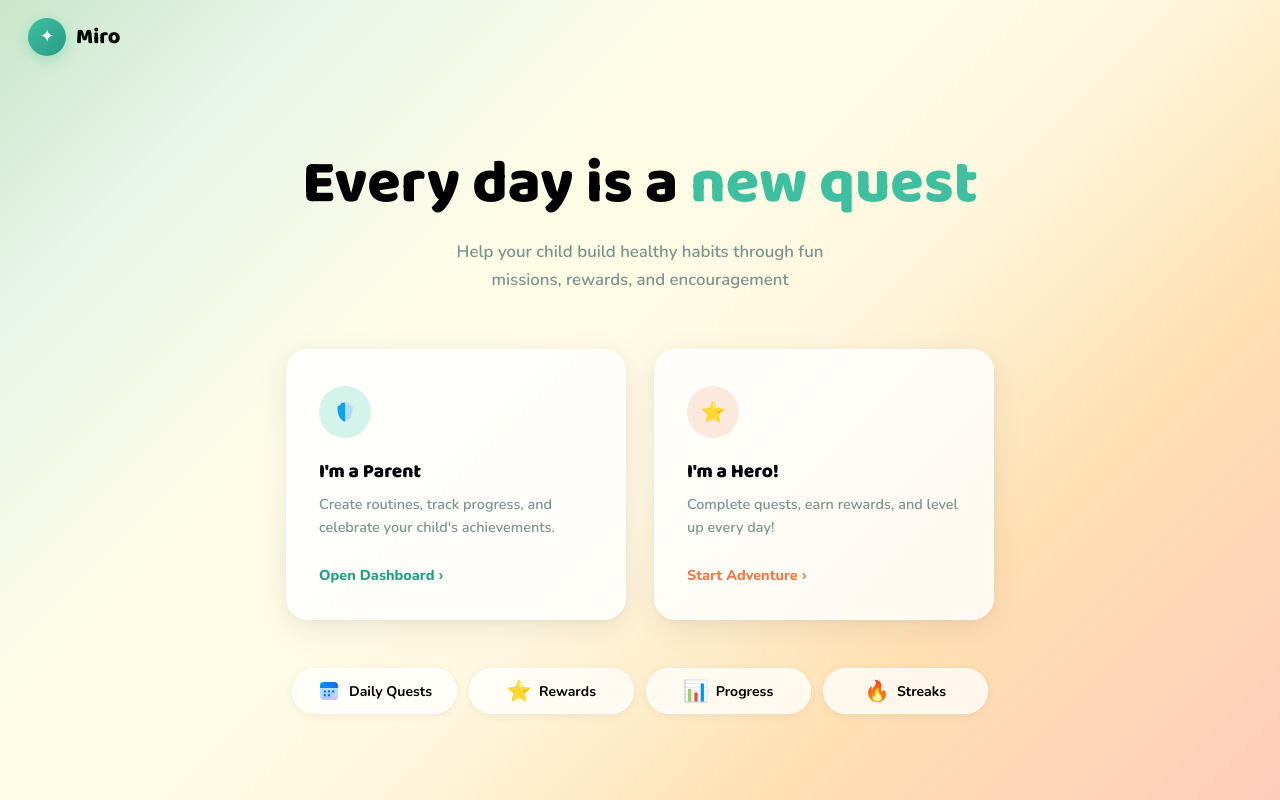
After one commit to integeek/Nevo, a PHP site: page /Page/HomeLogin.php in a window 1280 px wide. The commit adds this page. Run offline with PHP 8.4, Linux system fonts and the light colour scheme.

Commit message:
feat(home-login): add php role routing

```diff
--- /dev/null
+++ b/View/Page/HomeLogin.php
@@ -0,0 +1,113 @@
+<?php
+  session_start();
+
+  $errorMessage = $_SESSION["error"] ?? "";
+  unset($_SESSION["error"]);
+
+  $controllerPath = "../../Controller/HomeLogin/HomeLogin.php";
+
+  $cards = [
+    [
+      "role" => "parent",
+      "id" => "parent-card",
+      "color" => "teal",
+      "icon" => "../Assets/img/icon-shield.svg",
+      "iconAlt" => "shield icon",
+      "title" => "I'm a Parent",
+      "description" => "Create routines, track progress, and celebrate your child's achievements.",
+      "linkText" => "Open Dashboard",
+    ],
+    [
+      "role" => "child",
+      "id" => "hero-card",
+      "color" => "coral",
+      "icon" => "../Assets/img/icon-star.svg",
+      "iconAlt" => "star icon",
+      "title" => "I'm a Hero!",
+      "description" => "Complete quests, earn rewards, and level up every day!",
+      "linkText" => "Start Adventure",
+    ],
+  ];
+
+  $features = [
+    ["icon" => "../Assets/img/icon-calendar.svg", "alt" => "calendar icon", "label" => "Daily Quests"],
+    ["icon" => "../Assets/img/icon-star.svg", "alt" => "star icon", "label" => "Rewards"],
+    ["icon" => "../Assets/img/icon-bar-chart.svg", "alt" => "bar chart icon", "label" => "Progress"],
+    ["icon" => "../Assets/img/icon-fire.svg", "alt" => "fire icon", "label" => "Streaks"],
+  ];
+?>
+
+<!doctype html>
+<html lang="en">
+  <head>
+    <meta charset="UTF-8" />
+    <meta name="viewport" content="width=device-width, initial-scale=1.0" />
+    <title>Home login</title>
+    <link
+      href="https://cdn.jsdelivr.net/npm/bootstrap@5.3.3/dist/css/bootstrap.min.css"
+      rel="stylesheet"
+    />
+    <link
+      href="https://fonts.googleapis.com/css2?family=Nunito:wght@400;600;700;800;900&family=Baloo+2:wght@700;800&display=swap"
+      rel="stylesheet"
+    />
+    <link rel="stylesheet" href="../Style/HomeLogin.css" />
+    <link rel="stylesheet" href="../Style/Variables.css" />
+    <script src="../Script/HomeLogin.js" defer></script>
+    <script
+      src="https://cdn.jsdelivr.net/npm/bootstrap@5.3.3/dist/js/bootstrap.bundle.min.js"
+      defer
+    ></script>
+  </head>
+
+  <body>
+    <nav>
+      <a href="#" class="nav-logo">
+        <div class="logo-icon">✦</div>
+        Miro
+      </a>
+    </nav>
+
+    <main>
+      <h1>Every day is a <span>new quest</span></h1>
+      <p class="subtitle">
+        Help your child build healthy habits through fun missions, rewards, and
+        encouragement
+      </p>
+
+      <div class="cards-row">
+        <?php foreach ($cards as $card): ?>
+          <a
+            href="<?= $controllerPath ?>?role=<?= urlencode($card["role"]) ?>"
+            class="quest-card"
+            id="<?= htmlspecialchars($card["id"]) ?>"
+          >
+            <div class="card-icon <?= htmlspecialchars($card["color"]) ?>">
+              <img src="<?= htmlspecialchars($card["icon"]) ?>" alt="<?= htmlspecialchars($card["iconAlt"]) ?>" />
+            </div>
+            <h2><?= htmlspecialchars($card["title"]) ?></h2>
+            <p><?= htmlspecialchars($card["description"]) ?></p>
+            <span class="card-link <?= htmlspecialchars($card["color"]) ?>">
+              <?= htmlspecialchars($card["linkText"]) ?> &rsaquo;
+            </span>
+          </a>
+        <?php endforeach; ?>
+      </div>
+
+      <?php if (!empty($errorMessage)): ?>
+        <div class="error-message">
+          <?= htmlspecialchars($errorMessage) ?>
+        </div>
+      <?php endif; ?>
+
+      <div class="features-row">
+        <?php foreach ($features as $feature): ?>
+          <div class="feat-pill">
+            <img src="<?= htmlspecialchars($feature["icon"]) ?>" alt="<?= htmlspecialchars($feature["alt"]) ?>" />
+            <?= htmlspecialchars($feature["label"]) ?>
+          </div>
+        <?php endforeach; ?>
+      </div>
+    </main>
+  </body>
+</html>
--- a/View/Page/Index.php
+++ b/View/Page/Index.php
@@ -0,0 +1,4 @@
+<?php
+  header("Location: HomeLogin.php");
+  exit;
+?>
--- a/View/Script/HomeLogin.js
+++ b/View/Script/HomeLogin.js
@@ -1,7 +1,7 @@
 function handleCard(type) {
   if (type === "parent") {
-    window.location.href = "LoginParent.html";
-  } else if (type === "hero") {
-    window.location.href = "LoginChild.html";
+    window.location.href = "../../Controller/HomeLogin/HomeLogin.php?role=parent";
+  } else if (type === "hero" || type === "child") {
+    window.location.href = "../../Controller/HomeLogin/HomeLogin.php?role=child";
   }
 }
--- a/View/Style/HomeLogin.css
+++ b/View/Style/HomeLogin.css
@@ -101,6 +101,8 @@ h1 span {
   box-shadow: 0 8px 32px rgba(0,0,0,.08), 0 2px 8px rgba(0,0,0,.04);
   transition: transform .25s, box-shadow .25s;
   cursor: pointer;
+  display: block;
+  text-decoration: none;
 }
 
 .quest-card:hover {
@@ -178,6 +180,13 @@ h1 span {
   animation: fadeUp .7s .45s ease both;
 }
 
+.error-message {
+  color: #c62828;
+  font-weight: 800;
+  margin: -24px 0 28px;
+  text-align: center;
+}
+
 .feat-pill {
   justify-content: center;
   background: rgba(255,255,255,.75);
```
Also changed, not shown: Controller/HomeLogin/HomeLogin.php (added, +21 -0 lines), View/Page/HomeLogin.html (deleted, +0 -80 lines).
